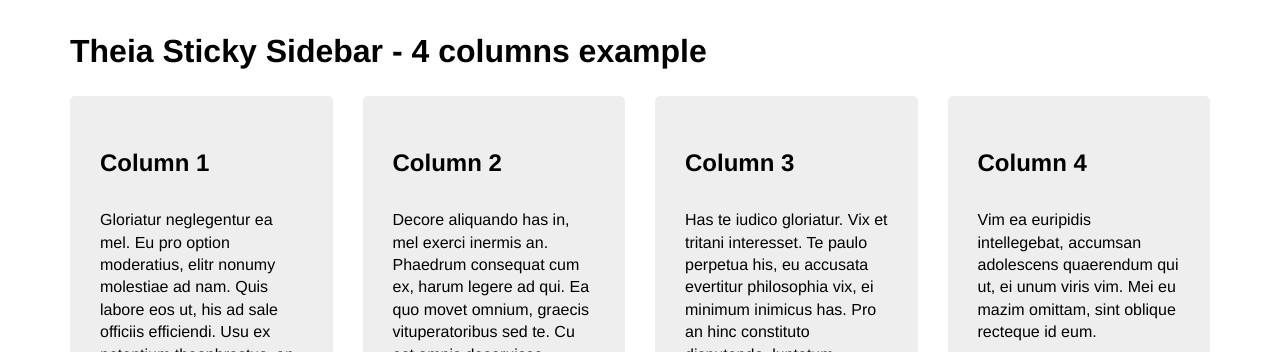
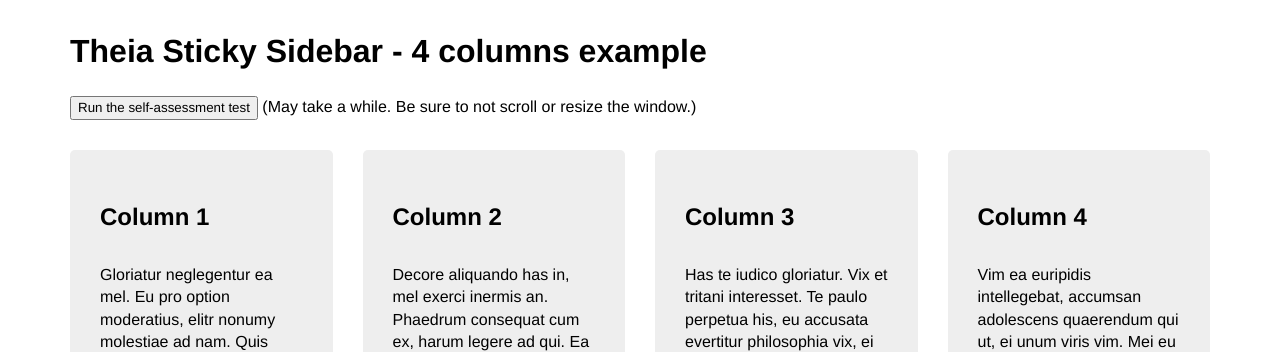
Before and after one commit to WeCodePixels/theia-sticky-sidebar, a website: page examples/4-columns.html in a window 1280 px wide. Shown: the top 352 px of the page. Drawn offline with nearby package versions, Linux system fonts and the light colour scheme.

Commit message:
Add self-assessment test

```diff
--- a/examples/3-columns.html
+++ b/examples/3-columns.html
@@ -4,6 +4,7 @@
 		<link rel="stylesheet" type="text/css" href="style.css">
 		<script type="text/javascript" src="http://code.jquery.com/jquery.min.js"></script>
 		<script type="text/javascript" src="../js/theia-sticky-sidebar.js"></script>
+        <script type="text/javascript" src="../js/test.js"></script>
 		<style>
 			.content {
 				width: 50%;
@@ -24,11 +25,17 @@
 				padding: 0 0 0 30px;
 				position: relative;
 			}
+
+			button {
+                margin: 0 0 30px 0;
+			}
 		</style>
 	</head>
 	<body>
 		<div class="header">
 			<h1>Theia Sticky Sidebar - 3 columns example</h1>
+
+            <button onclick="this.disabled = true; testTheiaStickySidebars();">Run the self-assessment test</button> (May take a while. Be sure to not scroll or resize the window.)
 		</div>
 
 		<div class="wrapper wrapperThreeColumns">
@@ -182,7 +189,7 @@
 			</p>
 		</div>
 
-		<script type="text/javascript">
+		<script>
 			$(document).ready(function() {
 				$('.leftSidebar, .content, .rightSidebar')
 					.theiaStickySidebar({
--- a/examples/4-columns.html
+++ b/examples/4-columns.html
@@ -4,6 +4,7 @@
 		<link rel="stylesheet" type="text/css" href="style.css">
 		<script type="text/javascript" src="http://code.jquery.com/jquery.min.js"></script>
 		<script type="text/javascript" src="../js/theia-sticky-sidebar.js"></script>
+        <script type="text/javascript" src="../js/test.js"></script>
 		<style>
 			.innerWrapper {
 				margin: 0 -15px;
@@ -14,11 +15,17 @@
 				padding: 0 15px;
 				float: left;
 			}
+
+            button {
+                margin: 0 0 30px 0;
+            }
 		</style>
 	</head>
 	<body>
 		<div class="header">
 			<h1>Theia Sticky Sidebar - 4 columns example</h1>
+
+            <button onclick="this.disabled = true; testTheiaStickySidebars();">Run the self-assessment test</button> (May take a while. Be sure to not scroll or resize the window.)
 		</div>
 
 		<div class="wrapper">
--- /dev/null
+++ b/js/test.js
@@ -0,0 +1,67 @@
+function testTheiaStickySidebars() {
+    var me = {};
+    me.scrollTopStep = 1;
+    me.currentScrollTop = 0;
+    me.values = null;
+
+    window.scrollTo(0, 1);
+    window.scrollTo(0, 0);
+
+    $(window).scroll(function(me) {
+        return function(event) {
+            var newValues = [];
+
+            // Get sidebar offsets.
+            $('.theiaStickySidebar').each(function() {
+                newValues.push($(this).offset().top);
+            });
+
+            if (me.values != null) {
+                var ok = true;
+
+                for (var j = 0; j < newValues.length; j++) {
+                    var diff = Math.abs(newValues[j] - me.values[j]);
+                    if (diff > 1) {
+                        ok = false;
+
+                        console.log('Offset difference for sidebar #' + (j + 1) + ' is ' + diff + 'px');
+
+                        // Highlight sidebar.
+                        $($('.theiaStickySidebar')[j]).css('background', 'yellow');
+
+                        console.log('nope');
+                    }
+                }
+
+                if (ok == false) {
+                    // Stop test.
+                    $(this).unbind(event);
+
+                    alert('Bummer. Offset difference is bigger than 1px for some sidebars, which will be highlighted in yellow. Check the logs. Aborting.');
+
+                    return;
+                }
+            }
+
+            me.values = newValues;
+
+            // Scroll to bottom. We don't cache ($(document).height() - $(window).height()) since it may change (e.g. after images are loaded).
+            if (me.currentScrollTop < ($(document).height() - $(window).height()) && me.scrollTopStep == 1) {
+                me.currentScrollTop += me.scrollTopStep;
+                window.scrollTo(0, me.currentScrollTop);
+            }
+            // Then back up.
+            else if (me.currentScrollTop > 0) {
+                me.scrollTopStep = -1;
+                me.currentScrollTop += me.scrollTopStep;
+                window.scrollTo(0, me.currentScrollTop);
+            }
+            // Then stop.
+            else {
+                $(this).unbind(event);
+
+                alert("Great success!");
+            }
+        };
+    }(me));
+}
```
